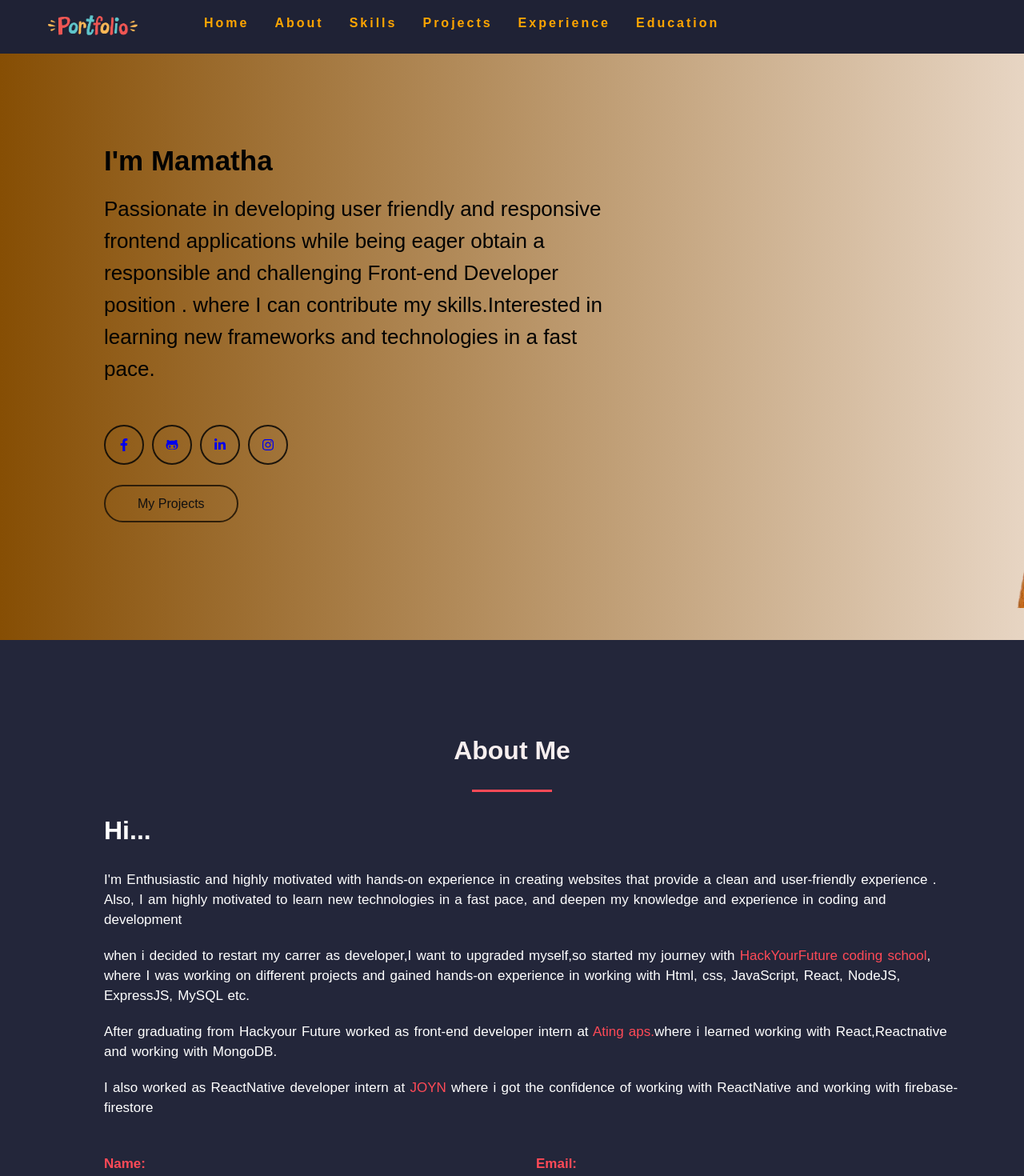
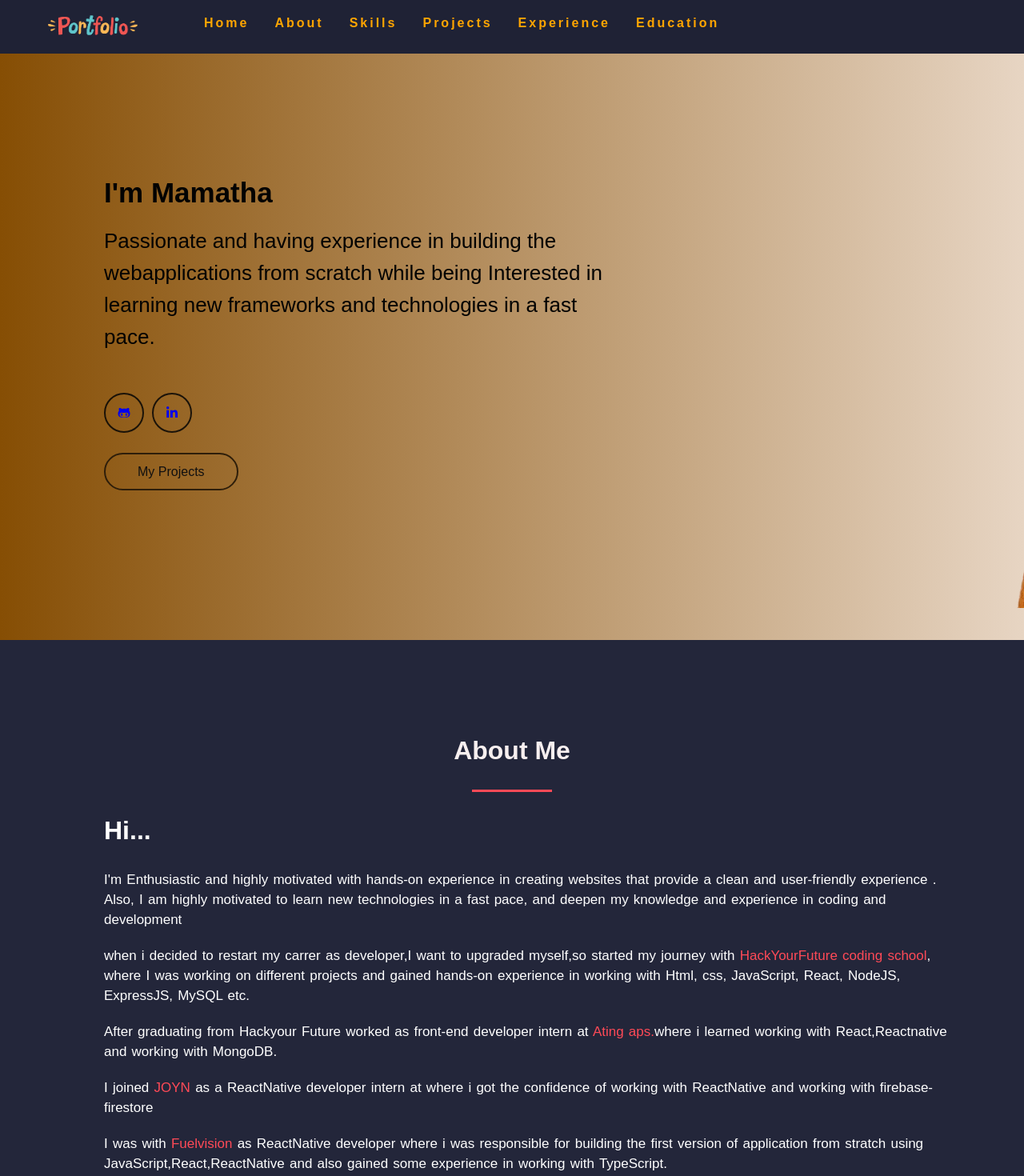
Before and after one commit to mamathamereddy/Portfolio, a React (Create React App) app: page / in a window 1280 px wide. Shown: the top 1470 px of the page at 80% size. Built offline with nearby package versions, Linux system fonts and the light colour scheme.

Commit message:
refactoring the portfolio

```diff
--- a/src/components/About.js
+++ b/src/components/About.js
@@ -67,7 +67,7 @@ const About = () => {
                   with MongoDB.
                 </div>
                 <div className="about__info-p2">
-                  I also worked as ReactNative developer intern at
+                  I joined
                   <a
                     target="_blank"
                     href="https://www.linkedin.com/company/thejoynapp/about/"
@@ -76,8 +76,25 @@ const About = () => {
                     {" "}
                     JOYN{" "}
                   </a>
-                  where i got the confidence of working with ReactNative and
-                  working with firebase-firestore
+                  as a ReactNative developer intern at where i got the
+                  confidence of working with ReactNative and working with
+                  firebase-firestore
+                </div>
+
+                <div className="about__info-p2">
+                  I was with
+                  <a
+                    target="_blank"
+                    href="https://www.fuelvision.io/"
+                    rel="noopener noreferrer"
+                  >
+                    {" "}
+                    Fuelvision{" "}
+                  </a>
+                  as ReactNative developer where i was responsible for building
+                  the first version of application from stratch using
+                  JavaScript,React,ReactNative and also gained some experience
+                  in working with TypeScript.
                 </div>
                 <div className="info__contacts">
                   <div className="row">
--- a/src/components/Banner.js
+++ b/src/components/Banner.js
@@ -10,8 +10,8 @@ import {
 const Banner = () => {
   const [state] = React.useState({
     title: "I'm Mamatha",
-    text:
-      "Passionate in developing user friendly and responsive frontend applications while being eager obtain a responsible and challenging Front-end Developer position . where I can contribute my skills.Interested in learning new frameworks and technologies in a fast pace.",
+    text: "Passionate and having experience in building the webapplications from scratch while being Interested in learning new frameworks and technologies in a fast pace.",
+    // "Passionate in developing user friendly and responsive frontend applications while being eager obtain a responsible and challenging Front-end Developer position . where I can contribute my skills.Interested in learning new frameworks and technologies in a fast pace.",
   });
   return (
     <header className="header" data-section="home" id="home">
@@ -24,12 +24,6 @@ const Banner = () => {
                   <h1>{state.title}</h1>
                   <p>{state.text}</p>
                   <ul className="header__ul">
-                    <a href="https://www.facebook.com/mamatha.mereddy">
-                      <li>
-                        <FaFacebookF className="headerIcon" />
-                      </li>
-                    </a>
-
                     <a
                       href="https://github.com/mamathamereddy"
                       target="_blank"
@@ -47,16 +41,6 @@ const Banner = () => {
                     >
                       <li>
                         <FaLinkedinIn className="headerIcon" />
-                      </li>
-                    </a>
-
-                    <a
-                      href="https://www.instagram.com/mamatha.mereddy/"
-                      target="_blank"
-                      rel="noopener noreferrer"
-                    >
-                      <li>
-                        <FaInstagram className="headerIcon" />
                       </li>
                     </a>
                   </ul>
--- a/src/components/Experience.js
+++ b/src/components/Experience.js
@@ -8,6 +8,42 @@ const Experience = () => {
         <div className="commonBorder"></div>
 
         <div class="timeline">
+          <div class="containerExp left">
+            <div class="content">
+              <h4>
+                ReactNative Developer @ Fuelvision <span> 8/2021-09/2022</span>
+              </h4>
+              <p>
+                Ating aps is a software solution for creating the most gameable
+                way to meet new friends for everyone around the world.
+              </p>
+              <p className="task">Tasks Performed</p>
+              <ul>
+                <li>
+                  Developing first product version from wireframes to prototype
+                  used for a pre-seed fundraise of DKK 4 mio.
+                </li>
+                <li>
+                  Collaborated with other developers for constantly improving
+                  functionality of the product using Javascript ,React Native in
+                  developing new user-facing features in a way that is
+                  consistent with existing codebase conventions.
+                </li>
+                <li>
+                  Gained experience in working with TypeScript & Native Base.
+                </li>
+                <li>
+                  {" "}
+                  Monitor and process pull requests for production deployments.
+                </li>
+                <li>Collaborated with designers on UI/UX design decisions</li>
+                <li>
+                  Participated on an agile product & software development cycle
+                  based on a 6 weeks release and iteration.
+                </li>
+              </ul>
+            </div>
+          </div>
           <div class="containerExp right">
             <div class="content">
               <h4>
@@ -47,7 +83,7 @@ const Experience = () => {
           <div class="containerExp left">
             <div class="content">
               <h4>
-                Frontend developer(Intern)@ ating aps{" "}
+                Frontend Developer(Intern)@ ating aps{" "}
                 <span> 6/2020-12/2020</span>
               </h4>
               <p>
```
Also changed, not shown: 2 other files (tests, documents, lock files or other folders).
